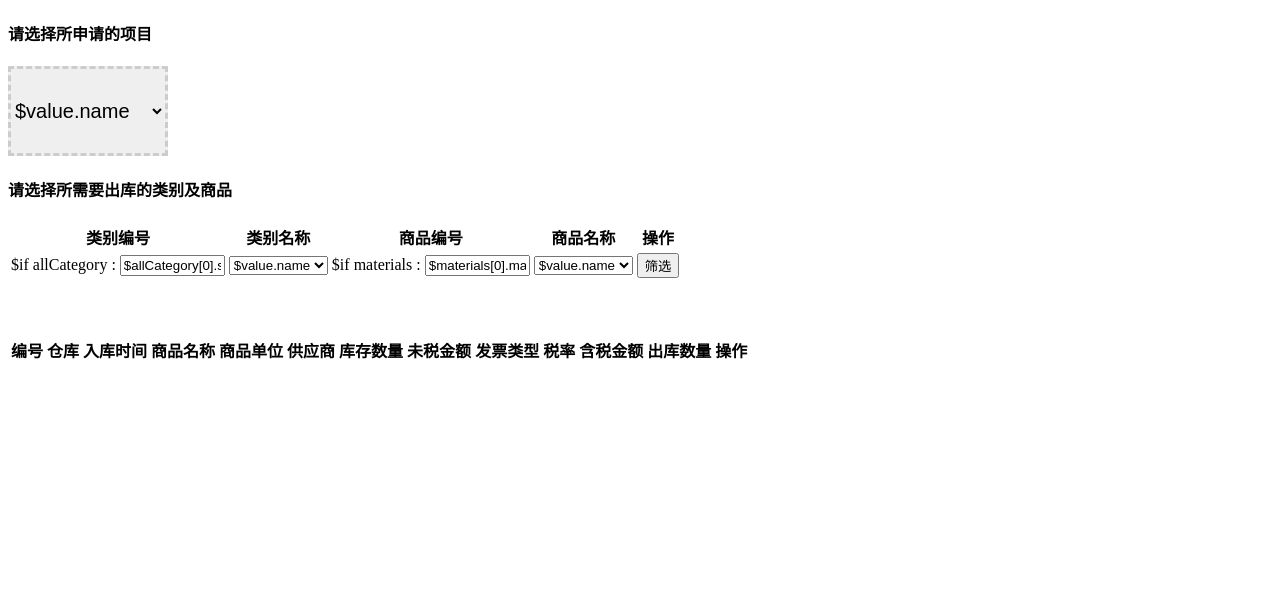
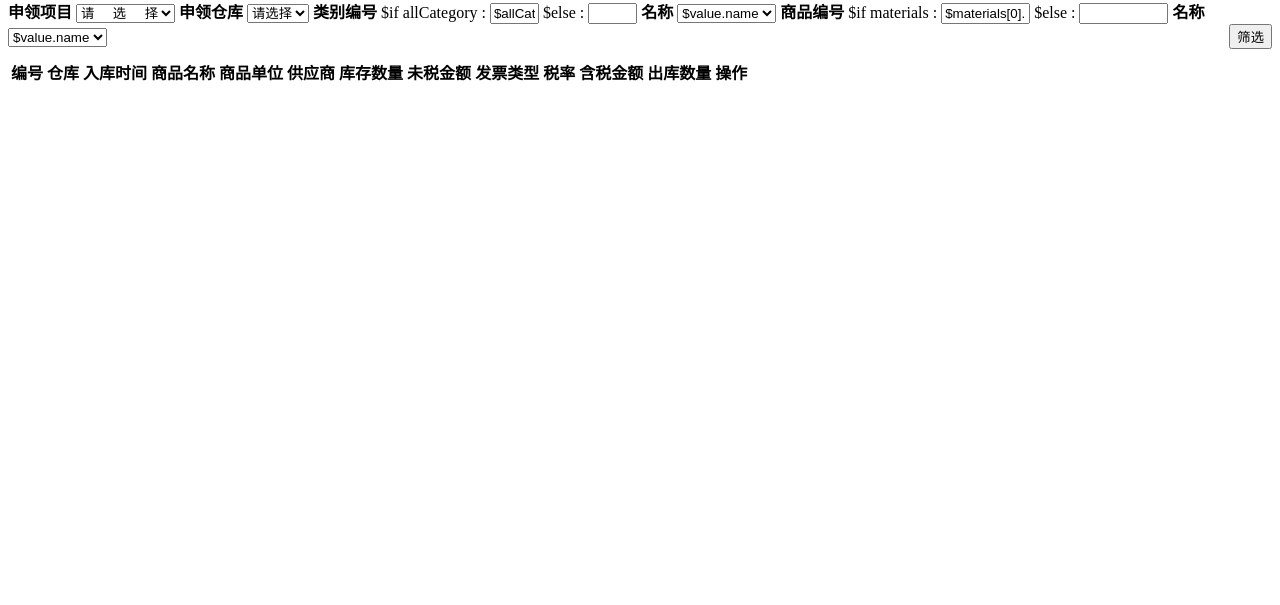
Before and after one commit to xuhuimin-9/kh_erp, a Python web app: template templates/outStorage.html in a window 1280 px wide. Shown: the part 106-711 px from the top of the page. Run offline with Jinja, Linux system fonts and the light colour scheme; the template is opened without the code that fills it, so the values that code supplies are empty; some libraries are stand-ins or nearby versions; grey boxes are pictures that could not be loaded.

Commit message:
出库功能界面增加申领仓库，并更改界面效果

```diff
--- a/templates/outStorage.html
+++ b/templates/outStorage.html
@@ -3,7 +3,7 @@ $def with (allCategory,materials,projects)
 
 <div class="container">
 	<div class="jumbotron">
-		<img src="https://cdn-icons-png.flaticon.com/512/1675/1675276.png" width="80px"  alt="出库信息"><h1  style="display : inline;vertical-align: middle">		出库信息</h1>
+		<img src="https://cdn-icons-png.flaticon.com/512/1675/1675276.png" width="80px"  alt="出库模块"><h1  style="display : inline;vertical-align: middle">		出库模块</h1>
 
 	</div>
 
@@ -11,60 +11,48 @@ $def with (allCategory,materials,projects)
 		<div>
 			<div id="outStorage" class="bs-example">
 
-
-				<div class="row">
-					<div class="col-sm-2" >
-						<h4>请选择所申请的项目</h4>
-						<select id="projectName" style="width:160px;height:90px;border:3px #cccccc dashed; font-size:20px">
+				<div class="row" style="height:5%">
+					<div class="col-sm-12" style="text-align-last: justify;">
+						<h4 style="display : inline">申领项目</h4>
+						<select id="projectName" class="form-control form-control-placeholder" style="display : inline;width:auto;">
+							<option value="-1" disabled selected hidden>请选择</option>
 							$for value in projects:
 								<option>$value.name</option>
 						</select>
-					</div>
 
-					<div class="col-sm-8">
-						<h4>请选择所需要出库的类别及商品</h4>
-						<table class="table table-striped" id="filterTable">
-							<thead>
-								<tr>
-									<th>类别编号</th>
-									<th>类别名称</th>
-									<th>商品编号</th>
-									<th>商品名称</th>
-									<th>操作</th>
-								</tr>
-							</thead>
-							<tbody>
-								<tr>
-									<td>
-										$if allCategory :
-											<input id="categoryId" type="text" size="10" name="category_id" readonly="readonly" value=$allCategory[0].serial_no>
-									</td>
+						<h4 style="display : inline">	申领仓库</h4>
+						<select id="storageName" class="form-control form-control-placeholder" style="display : inline;width:auto;">
+							<option value="-1" disabled selected hidden>请选择</option>
+							<option>自动化</option><option>智能</option>
+						</select>
+						<h4 style="display : inline">类别编号</h4>
+						$if allCategory :
+							<input id="categoryId" type="text" size="3" name="category_id" readonly="readonly" value=$allCategory[0].serial_no>
+						$else :
+							<input id="categoryId" type="text" size="3" name="category_id" readonly="readonly" value="">
 
-									<td><select id="categoryName" >
-										$for value in allCategory:
-											<option>$value.name</option>
-									</select></td>
+						<h4 style="display : inline">名称</h4>
+						<select id="categoryName" class="form-control form-control-placeholder" style="display : inline;width:auto;">
+							$for value in allCategory:
+								<option>$value.name</option>
+						</select>
 
-									<td>
-										$if materials :
-											<input id="materialId" type="text" size="10" name="material_id" readonly="readonly" value=$materials[0].material_id>
-									</td>
-									<td><select id="materialName" length="10px">
-										$for value in materials:
-											<option>$value.name</option>
-									</select></td>
+						<h4 style="display : inline">商品编号</h4>
+						$if materials :
+							<input id="materialId" type="text" size="8" name="material_id" readonly="readonly" value=$materials[0].material_id>
+						$else :
+							<input id="materialId" type="text" size="8" name="category_id" readonly="readonly" value="">
 
-									<td><button id="filter" type="button" class="btn btn-primary">筛选</button></td>
-								</tr>
+						<h4 style="display : inline">名称</h4>
 
-							</tbody>
-						</table>
+						<select id="materialName" class="form-control form-control-placeholder" style="display : inline;width:auto;">
+							$for value in materials:
+								<option>$value.name</option>
+						</select>
+						<button id="filter" type="button-lg" class="btn btn-primary">筛选</button>
 					</div>
 				</div>
-
-
-				<br><br><br>
-
+				<br>
 
 				<table class="table table-striped" >
 					<thead>
@@ -129,7 +117,7 @@ $def with (allCategory,materials,projects)
 
 	function OutStorage(val){
 
-	   var id=$$(val).parent().parent().find(".id").text();
+		var id=$$(val).parent().parent().find(".id").text();
 
 		var count = $$(val).parent().parent().find(".outCount").val();
 
@@ -143,6 +131,7 @@ $def with (allCategory,materials,projects)
 			}
 		}
 
+		var project=document.getElementById("projectName").value;
 		var project=document.getElementById("projectName").value;
 
 		$$.ajax({
```
